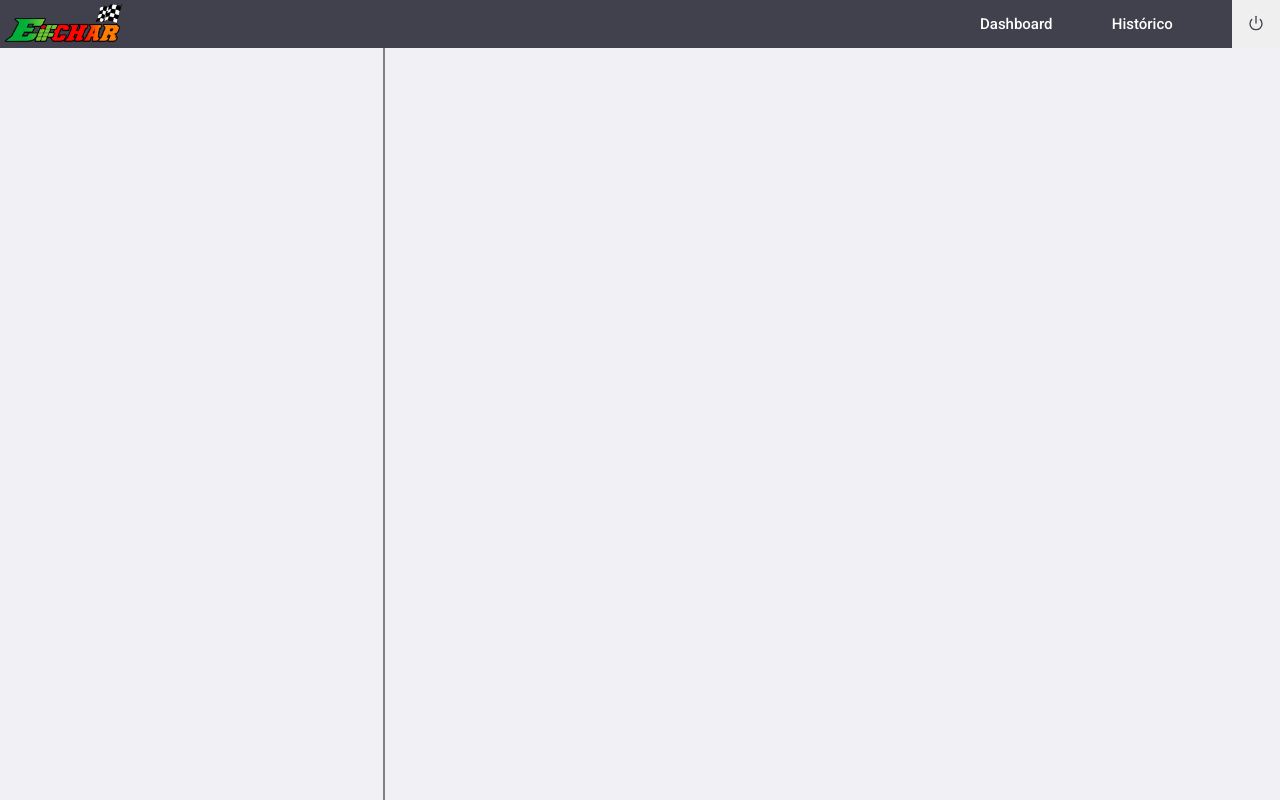
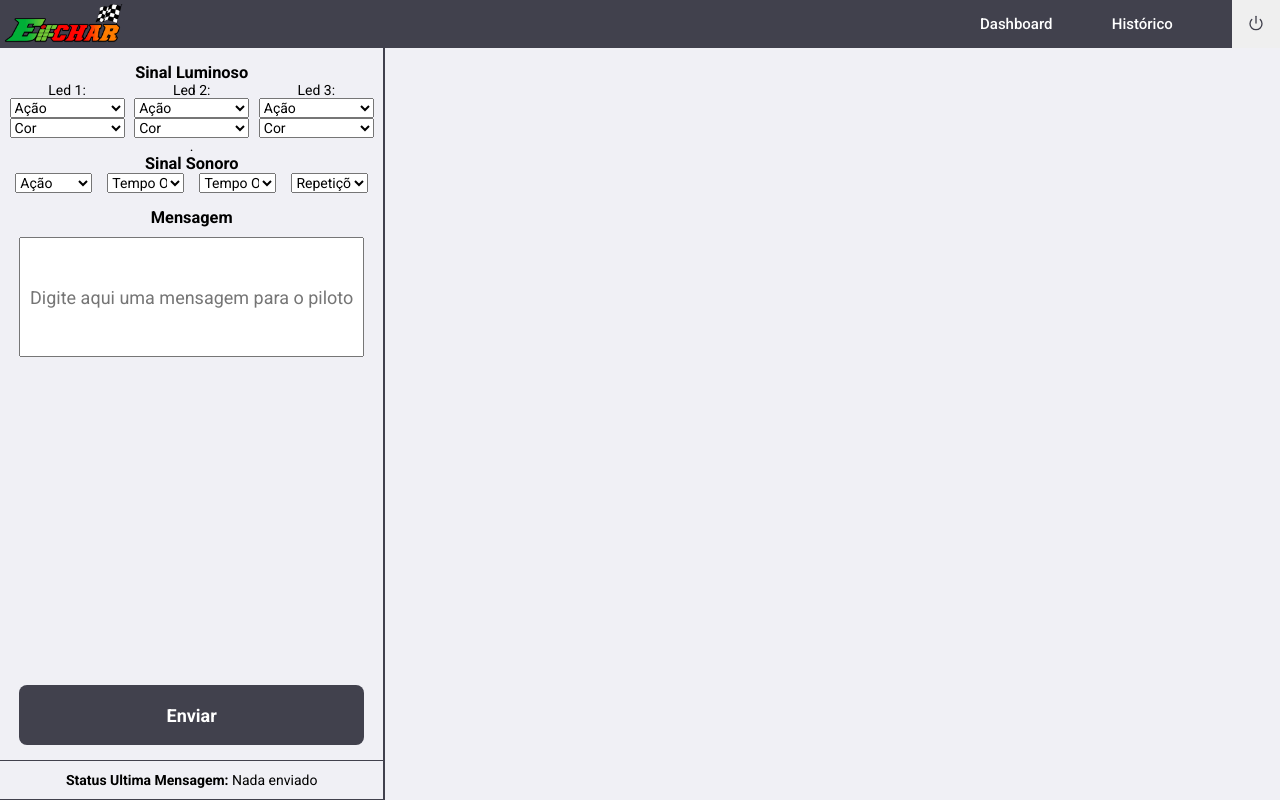
Before and after one commit to danielwojcickoski/EIFChar-Telemetria, a React (Create React App) app in the folder frontend/: page /dashboard in a window 1280 px wide. Built offline with nearby package versions, Linux system fonts and the light colour scheme.

Commit message:
Add emit events panel

```diff
--- a/frontend/src/pages/Dashboard/index.js
+++ b/frontend/src/pages/Dashboard/index.js
@@ -43,7 +43,137 @@ export default function Login() {
 
       <section className="dashboard-body">
         <section className="emit-events">
+          <div className="light-signal-div">
+            <h1>Sinal Luminoso</h1>
 
+            <div className="light-signal-options">
+              <div className="light-signal-option">
+                <p>Led 1:</p>
+                <select>
+                  <option value="" disabled selected>Ação</option>
+                  <option value="on">Ligar</option>
+                  <option value="off">Desligar</option>
+                </select>
+                <select>
+                  <option value="" disabled selected>Cor</option>
+                  <option>Verde</option>
+                  <option>Amarelo</option>
+                  <option>Vermelho</option>
+                </select>
+              </div>
+
+              <div className="light-signal-option">
+                <p>Led 2:</p>
+                <select>
+                  <option value="" disabled selected>Ação</option>
+                  <option value="on">Ligar</option>
+                  <option value="off">Desligar</option>
+                </select>
+                <select>
+                  <option value="" disabled selected>Cor</option>
+                  <option>Verde</option>
+                  <option>Amarelo</option>
+                  <option>Vermelho</option>
+                </select>
+              </div>
+
+              <div className="light-signal-option">
+                <p>Led 3:</p>
+                <select>
+                  <option value="" disabled selected>Ação</option>
+                  <option value="on">Ligar</option>
+                  <option value="off">Desligar</option>
+                </select>
+                <select>
+                  <option value="" disabled selected>Cor</option>
+                  <option>Verde</option>
+                  <option>Amarelo</option>
+                  <option>Vermelho</option>
+                </select>
+              </div>
+            </div>
+          </div>
+
+          <div className="sound-signal-div">.
+            <h1>Sinal Sonoro</h1>
+
+            <div className="sound-signal-option">
+              <select>
+                <option value="" disabled selected>Ação</option>
+                <option value="on">Ligar</option>
+                <option value="off">Desligar</option>
+              </select>
+              <select>
+                <option value="" disabled selected>Tempo ON</option>
+                <option value="0.5">0.5s</option>
+                <option value="1">1s</option>
+                <option value="1.5">1.5s</option>
+                <option value="2">2s</option>
+                <option value="2.5">2.5s</option>
+                <option value="3">3s</option>
+                <option value="3.5">3.5s</option>
+                <option value="4">4s</option>
+                <option value="4.5">4.5s</option>
+                <option value="5">5s</option>
+                <option value="5.5">5.5s</option>
+                <option value="6">6s</option>
+                <option value="6.5">6.5s</option>
+                <option value="7">7s</option>
+                <option value="7.5">7.5s</option>
+                <option value="8">8s</option>
+                <option value="8.5">8.5s</option>
+                <option value="9">9s</option>
+                <option value="9.5">9.5s</option>
+                <option value="10">10s</option>
+              </select>
+              <select>
+                <option value="" disabled selected>Tempo OFF</option>
+                <option value="0.5">0.5s</option>
+                <option value="1">1s</option>
+                <option value="1.5">1.5s</option>
+                <option value="2">2s</option>
+                <option value="2.5">2.5s</option>
+                <option value="3">3s</option>
+                <option value="3.5">3.5s</option>
+                <option value="4">4s</option>
+                <option value="4.5">4.5s</option>
+                <option value="5">5s</option>
+                <option value="5.5">5.5s</option>
+                <option value="6">6s</option>
+                <option value="6.5">6.5s</option>
+                <option value="7">7s</option>
+                <option value="7.5">7.5s</option>
+                <option value="8">8s</option>
+                <option value="8.5">8.5s</option>
+                <option value="9">9s</option>
+                <option value="9.5">9.5s</option>
+                <option value="10">10s</option>
+              </select>
+              <select>
+                <option value="" disabled selected>Repetições</option>
+                <option value="1">1x</option>
+                <option value="2">2x</option>
+                <option value="3">3x</option>
+                <option value="4">4x</option>
+                <option value="5">5x</option>
+              </select>
+            </div>
+          </div>
+
+          <div className="message-div">
+            <h1>Mensagem</h1>
+
+            <input
+              placeholder="Digite aqui uma mensagem para o piloto"
+              className="message-input"
+            />
+          </div>
+
+          <button className="button">Enviar</button>
+
+          <div className="status-div">
+            <p><strong>Status Ultima Mensagem:</strong>  Nada enviado</p>
+          </div>
         </section>
 
         <span></span>
--- a/frontend/src/pages/Dashboard/styles.css
+++ b/frontend/src/pages/Dashboard/styles.css
@@ -22,51 +22,129 @@
   display: flex;
 }
 
-/*-------------------------------------------------------------------------------
-  Emit events
--------------------------------------------------------------------------------*/
 .dashboard-container .dashboard-body .emit-events {
   width: 30%;
   height: 100%;
 }
 
-/*-------------------------------------------------------------------------------
-  Read events
--------------------------------------------------------------------------------*/
 .dashboard-container .dashboard-body .read-events {
   width: 70%;
   height: 100%;
 }
 
-/*-------------------------------------------------------------------------------
-  Divide line
--------------------------------------------------------------------------------*/
 .dashboard-container span {
   width: 1px;
   height: 100%;
-  border: 1px solid grey;
+  border: 1px solid #41414d;
 }
 
-/*-------------------------------------------------------------------------------
-  Responsive
--------------------------------------------------------------------------------*/
 @media only screen and (max-width: 1000px){
   .dashboard-container .dashboard-body{
     flex-direction: column;
   }
 
   .dashboard-container .dashboard-body .emit-events {
-    width: 100%;
-    height: 30%;
+    display: none;
+  }
+
+  .dashboard-container span {
+    display: none;
   }
 
   .dashboard-container .dashboard-body .read-events {
     width: 100%;
-    height: 70%;
-  }
-
-  .dashboard-container span {
-    width: 100%;
-    height: 1px;
   }
 }
+
+/*-------------------------------------------------------------------------------
+  Emit events
+-------------------------------------------------------------------------------*/
+.dashboard-container .dashboard-body .emit-events{
+  position: relative;
+}
+
+/*Light Signal*/
+.dashboard-container .dashboard-body .emit-events .light-signal-div{
+  margin-top: 15px;
+
+  text-align: center;
+
+  display: flex;
+  flex-direction: column;
+}
+
+.dashboard-container .dashboard-body .emit-events .light-signal-div .light-signal-options{
+  display: flex;
+  justify-content: space-evenly;
+}
+
+.dashboard-container .dashboard-body .emit-events .light-signal-div .light-signal-option{
+  width: 30%;
+
+  display: flex;
+  flex-direction: column;
+}
+
+/*Sound Signal*/
+.dashboard-container .dashboard-body .emit-events .sound-signal-div{
+  margin-top: 0px;
+
+  text-align: center;
+
+  display: flex;
+  flex-direction: column;
+}
+
+.dashboard-container .dashboard-body .emit-events .sound-signal-div .sound-signal-option{
+  display: flex;
+  justify-content: space-evenly;
+}
+
+.dashboard-container .dashboard-body .emit-events .sound-signal-div .sound-signal-option select{
+  width: 20%;
+}
+
+/*Message*/
+.dashboard-container .dashboard-body .emit-events .message-div{
+  margin-top: 15px;
+
+  text-align: center;
+
+  display: flex;
+  flex-direction: column;
+}
+
+.dashboard-container .dashboard-body .emit-events .message-div input{
+  width: 90%;
+  height: 15vh;
+  margin: 10px auto;
+
+  text-align: center;
+}
+
+/*Send*/
+.dashboard-container .dashboard-body .emit-events .button{
+  width: 90%;
+  margin: 0 5%;
+
+  position: absolute;
+  bottom: 5vh;
+
+  margin-bottom: 15px;
+}
+
+/*Status*/
+.dashboard-container .dashboard-body .emit-events .status-div{
+  width: 100%;
+  height: 5vh;
+
+  border-top: 1px solid #41414d;
+  border-bottom: 1px solid #41414d;
+
+  display: flex;
+  align-items: center;
+  justify-content: space-around;
+
+  position: absolute;
+  bottom: 0;
+}
--- a/frontend/src/stylesheet/main.css
+++ b/frontend/src/stylesheet/main.css
@@ -12,6 +12,10 @@ body {
   font: 400 14px Roboto, sans-serif;
   background: #f0f0f5;
   -webkit-font-smoothing: antialiased;
+}
+
+select, p{
+  font: 400 14px Roboto, sans-serif;
 }
 
 input, button, textarea {
@@ -86,21 +90,6 @@ ul{
   list-style: none;
 }
 
-.info-text {
-  display: flex;
-  align-items: center;
-  color: #41414d;
-  font-size: 18px;
-  text-decoration: none;
-  font-weight: 500;
-  transition: opacity 0.2s;
-}
-
-.info-text svg{
-  margin-right: 8px;
-  margin-left: 8px;
-}
-
 /*-------------------------------------------------------------------------------
   Navbar
 -------------------------------------------------------------------------------*/
```
